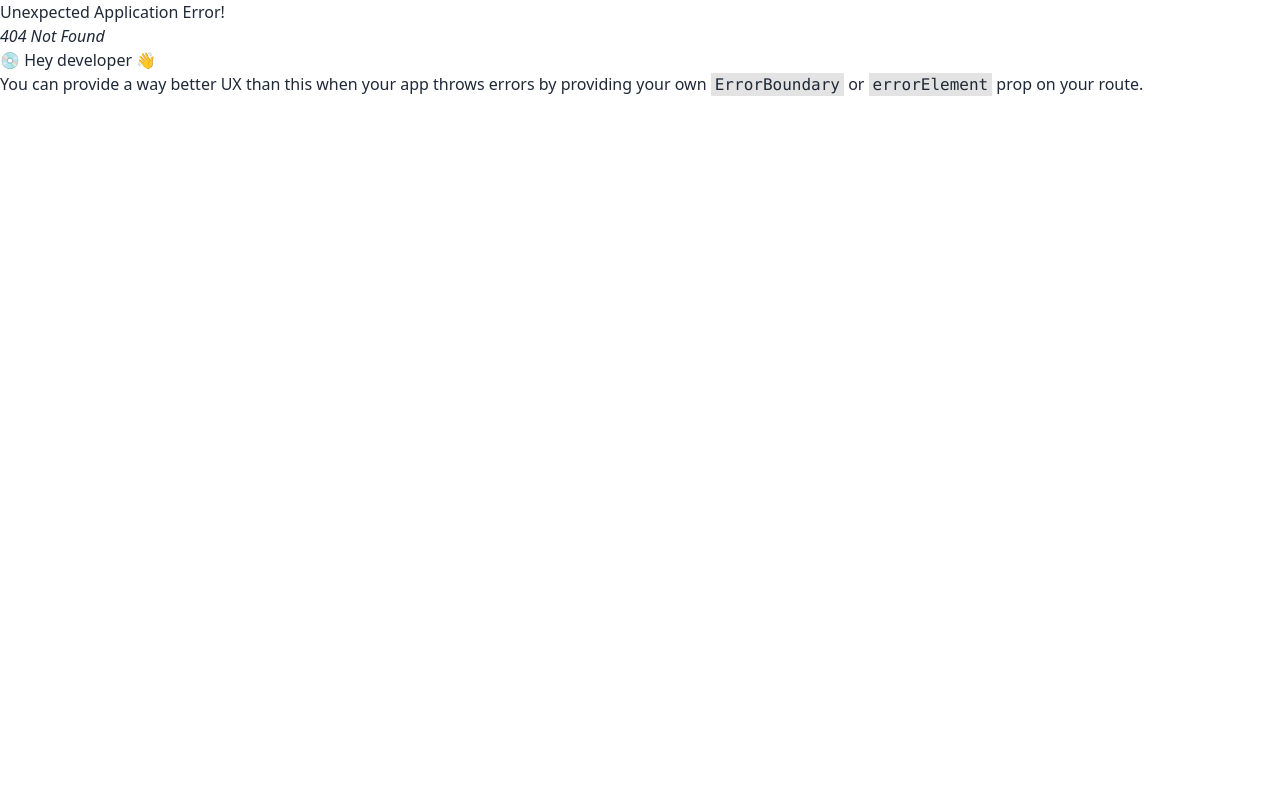
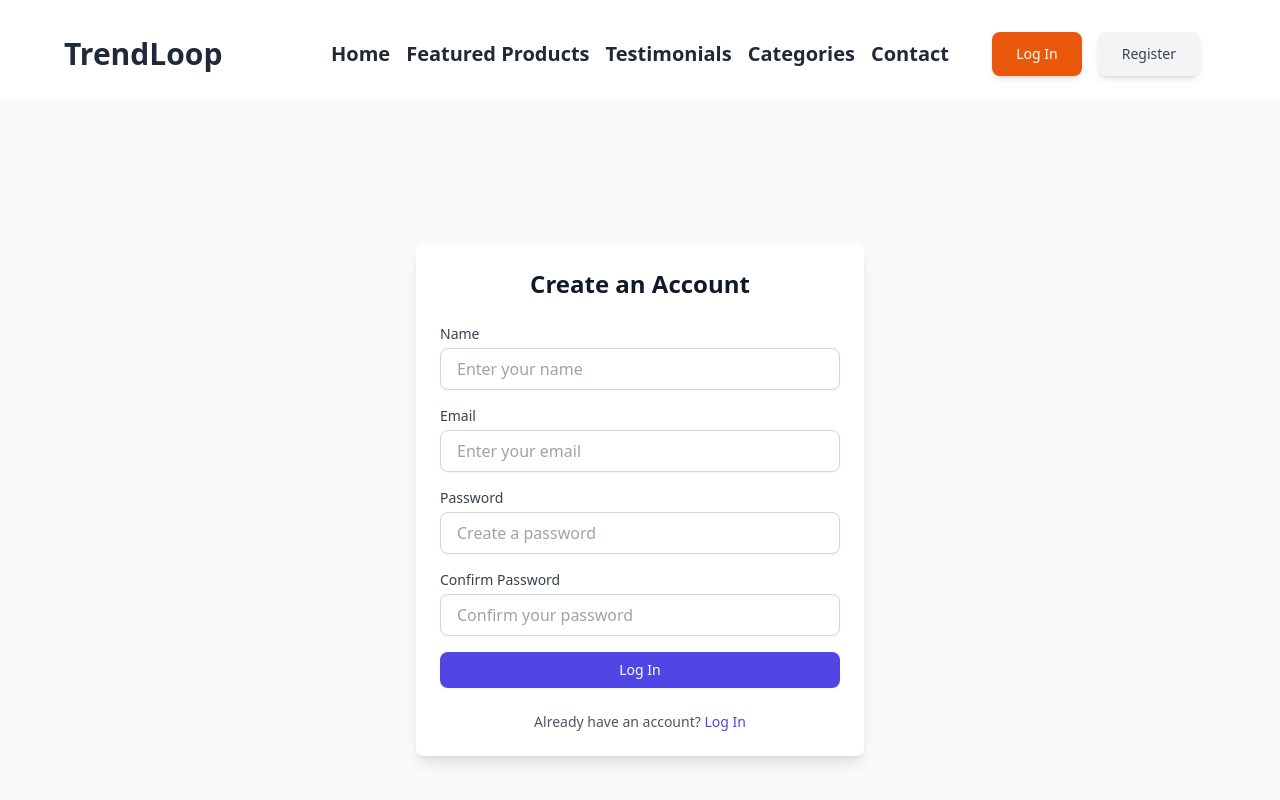
Before and after one commit to hasanemam1717/E-comarce-client, a React (Vite) app: page /register in a window 1280 px wide. Before the commit this address had no page. Shown: the top 800 px of the page. Built offline with nearby package versions, Linux system fonts and the light colour scheme.

Commit message:
added log in page

```diff
--- /dev/null
+++ b/src/Components/Dropdown.jsx
@@ -0,0 +1,60 @@
+import { useState } from "react";
+import { IoIosArrowDropdown } from "react-icons/io";
+
+const Dropdown = () => {
+  const [isOpen, setIsOpen] = useState(false);
+
+  const toggleDropdown = () => {
+    setIsOpen(!isOpen);
+  };
+
+  const handleLogout = () => {
+    console.log("Logging out...");
+    // Add your logout functionality here
+  };
+
+  return (
+    <div className="relative inline-block text-left">
+      {/* Dropdown Trigger */}
+      <button
+        onClick={toggleDropdown}
+        className="inline-flex gap-3 items-center justify-center w-full rounded-md border border-gray-300 shadow-sm px-4 py-2 bg-white text-sm font-medium text-gray-700 hover:bg-gray-100 focus:outline-none focus:ring-2 focus:ring-offset-2 focus:ring-indigo-500 transition duration-200 ease-in-out"
+      >
+        <span className="hidden lg:flex"> Options</span>
+        <IoIosArrowDropdown size={24} />
+      </button>
+
+      {/* Dropdown Menu */}
+      {isOpen && (
+        <div
+          className="absolute right-0 mt-2 w-48 origin-top-right bg-white border border-gray-200 divide-y divide-gray-100 rounded-md shadow-lg ring-1 ring-black ring-opacity-5 focus:outline-none z-10 sm:w-56"
+          role="menu"
+          aria-orientation="vertical"
+          aria-labelledby="menu-button"
+        >
+          <div className="py-1" role="none">
+            {/* Dashboard Button */}
+            <a
+              href="/dashboard"
+              className="text-gray-700 block px-4 py-2 text-sm hover:bg-indigo-500 hover:text-white transition duration-200 ease-in-out"
+              role="menuitem"
+            >
+              Dashboard
+            </a>
+
+            {/* Logout Button */}
+            <button
+              onClick={handleLogout}
+              className="text-gray-700 block w-full text-left px-4 py-2 text-sm hover:bg-red-500 hover:text-white transition duration-200 ease-in-out"
+              role="menuitem"
+            >
+              Logout
+            </button>
+          </div>
+        </div>
+      )}
+    </div>
+  );
+};
+
+export default Dropdown;
--- a/src/Components/Navbar.jsx
+++ b/src/Components/Navbar.jsx
@@ -1,5 +1,6 @@
 import { RiMenu3Line } from "react-icons/ri";
 import { NavLink } from "react-router-dom";
+// import Dropdown from "./Dropdown";
 
 const Navbar = () => {
   return (
@@ -19,10 +20,7 @@ const Navbar = () => {
             <li>
               <h1 className="text-xl font-bold">Pages</h1>
               <ul className="p-2 flex flex-col gap-2">
-                <NavLink
-                  className=" font-semibold "
-                  to="/featuredProducts"
-                >
+                <NavLink className=" font-semibold " to="/featuredProducts">
                   Featured Products
                 </NavLink>
                 <NavLink className=" font-semibold " to="/testimonials">
@@ -39,7 +37,7 @@ const Navbar = () => {
           </ul>
         </div>
         <div>
-            <h1 className="text-3xl font-bold">TrendLoop</h1>
+          <h1 className="text-3xl font-bold">TrendLoop</h1>
         </div>
       </div>
       <div className="navbar-center hidden lg:flex">
@@ -62,7 +60,18 @@ const Navbar = () => {
         </ul>
       </div>
       <div className="navbar-end">
-        <a className="btn">Button</a>
+        {/* <Dropdown></Dropdown> */}
+        <div className="flex flex-col sm:flex-row items-center justify-center gap-4 p-4">
+          {/* Login Button */}
+          <NavLink to="/logIn" className="px-6 py-3 bg-orange-600 text-white text-sm font-medium rounded-lg shadow-md hover:bg-indigo-700 focus:ring-2 focus:ring-indigo-500 focus:outline-none transition duration-200 w-full sm:w-auto">
+            Log In
+          </NavLink>
+
+          {/* Register Button */}
+          <NavLink to="/register" className="px-6 py-3 bg-gray-100 text-gray-700 text-sm font-medium rounded-lg shadow-md hover:bg-gray-200 focus:ring-2 focus:ring-gray-300 focus:outline-none transition duration-200 w-full sm:w-auto">
+            Register
+          </NavLink>
+        </div>
       </div>
     </div>
   );
--- /dev/null
+++ b/src/Pages/Authentication/LogIn.jsx
@@ -0,0 +1,83 @@
+import { FaGoogle } from "react-icons/fa";
+import { NavLink } from "react-router-dom";
+
+const Login = () => {
+  return (
+    <div className="min-h-screen flex items-center justify-center bg-gray-50 py-10 px-4 sm:px-6 lg:px-8">
+      <div className="w-full max-w-md space-y-6 bg-white p-6 rounded-lg shadow-lg">
+        <h2 className="text-center text-2xl font-bold text-gray-900">
+          Log In to Your Account
+        </h2>
+        <form className="space-y-4">
+          {/* Email Field */}
+          <div>
+            <label
+              htmlFor="email"
+              className="block text-sm font-medium text-gray-700"
+            >
+              Email Address
+            </label>
+            <input
+              type="email"
+              id="email"
+              placeholder="Enter your email"
+              className="mt-1 block w-full px-4 py-2 border border-gray-300 rounded-lg shadow-sm focus:outline-none focus:ring-indigo-500 focus:border-indigo-500 text-gray-900"
+              required
+            />
+          </div>
+
+          {/* Password Field */}
+          <div>
+            <label
+              htmlFor="password"
+              className="block text-sm font-medium text-gray-700"
+            >
+              Password
+            </label>
+            <input
+              type="password"
+              id="password"
+              placeholder="Enter your password"
+              className="mt-1 block w-full px-4 py-2 border border-gray-300 rounded-lg shadow-sm focus:outline-none focus:ring-indigo-500 focus:border-indigo-500 text-gray-900"
+              required
+            />
+          </div>
+
+          {/* Submit Button */}
+          <div>
+            <button
+              type="submit"
+              className="w-full flex justify-center py-2 px-4 text-sm font-medium text-white bg-indigo-600 rounded-lg shadow-sm hover:bg-indigo-700 focus:outline-none focus:ring-2 focus:ring-indigo-500 transition duration-200"
+            >
+              Log In
+            </button>
+            {/* Google Login Button */}
+            <div className="mt-4">
+              <button
+                type="button"
+                className="w-full flex gap-4 items-center justify-center py-2 px-4 text-sm font-medium text-gray-700 bg-gray-100 rounded-lg shadow-sm hover:bg-gray-200 focus:outline-none focus:ring-2 focus:ring-indigo-500 transition duration-200"
+                onClick={() => console.log("Google Login Triggered")}
+              >
+                <FaGoogle />
+                Log In with Google
+              </button>
+            </div>
+          </div>
+        </form>
+
+        {/* Redirect to Register */}
+        <div className="text-center text-sm text-gray-600">
+          Don’t have an account?{" "}
+          <NavLink
+            to="/register"
+            className="text-indigo-600 hover:text-indigo-700 font-medium transition duration-200"
+          >
+            Sign Up
+          </NavLink>
+        </div>
+      </div>
+    </div>
+  );
+};
+
+export default Login;
--- /dev/null
+++ b/src/Pages/Authentication/Register.jsx
@@ -0,0 +1,106 @@
+import { NavLink } from "react-router-dom";
+
+const RegisterPage = () => {
+  return (
+    <div className="min-h-screen flex items-center justify-center bg-gray-50 py-10 px-4 sm:px-6 lg:px-8">
+      <div className="w-full max-w-md space-y-6 bg-white p-6 rounded-lg shadow-lg">
+        <h2 className="text-center text-2xl font-bold text-gray-900">
+          Create an Account
+        </h2>
+        <form className="space-y-4">
+          {/* Name Field */}
+          <div>
+            <label
+              htmlFor="name"
+              className="block text-sm font-medium text-gray-700"
+            >
+              Name
+            </label>
+            <input
+              type="text"
+              id="name"
+              placeholder="Enter your name"
+              className="mt-1 block w-full px-4 py-2 border border-gray-300 rounded-lg shadow-sm focus:outline-none focus:ring-indigo-500 focus:border-indigo-500 text-gray-900"
+              required
+            />
+          </div>
+
+          {/* Email Field */}
+          <div>
+            <label
+              htmlFor="email"
+              className="block text-sm font-medium text-gray-700"
+            >
+              Email
+            </label>
+            <input
+              type="email"
+              id="email"
+              placeholder="Enter your email"
+              className="mt-1 block w-full px-4 py-2 border border-gray-300 rounded-lg shadow-sm focus:outline-none focus:ring-indigo-500 focus:border-indigo-500 text-gray-900"
+              required
+            />
+          </div>
+
+          {/* Password Field */}
+          <div>
+            <label
+              htmlFor="password"
+              className="block text-sm font-medium text-gray-700"
+            >
+              Password
+            </label>
+            <input
+              type="password"
+              id="password"
+              placeholder="Create a password"
+              className="mt-1 block w-full px-4 py-2 border border-gray-300 rounded-lg shadow-sm focus:outline-none focus:ring-indigo-500 focus:border-indigo-500 text-gray-900"
+              required
+            />
+          </div>
+
+          {/* Confirm Password Field */}
+          <div>
+            <label
+              htmlFor="confirm-password"
+              className="block text-sm font-medium text-gray-700"
+            >
+              Confirm Password
+            </label>
+            <input
+              type="password"
+              id="confirm-password"
+              placeholder="Confirm your password"
+              className="mt-1 block w-full px-4 py-2 border border-gray-300 rounded-lg shadow-sm focus:outline-none focus:ring-indigo-500 focus:border-indigo-500 text-gray-900"
+              required
+            />
+          </div>
+
+          {/* Submit Button */}
+          <div>
+            <NavLink
+              to="/logIn"
+              type="submit"
+              className="w-full flex justify-center py-2 px-4 text-sm font-medium text-white bg-indigo-600 rounded-lg shadow-sm hover:bg-indigo-700 focus:outline-none focus:ring-2 focus:ring-indigo-500 transition duration-200"
+            >
+              Log In
+            </NavLink>
+          </div>
+        </form>
+
+        {/* Redirect to Login */}
+        <div className="text-center text-sm text-gray-600">
+          Already have an account?{" "}
+          <a
+            href="/login"
+            className="text-indigo-600 hover:text-indigo-700 font-medium transition duration-200"
+          >
+            Log In
+          </a>
+        </div>
+      </div>
+    </div>
+  );
+};
+
+export default RegisterPage;
```
Also changed, not shown: src/Pages/Home/Home.jsx (+12 -4 lines), src/Router/Routes.jsx (+9 -3 lines).
